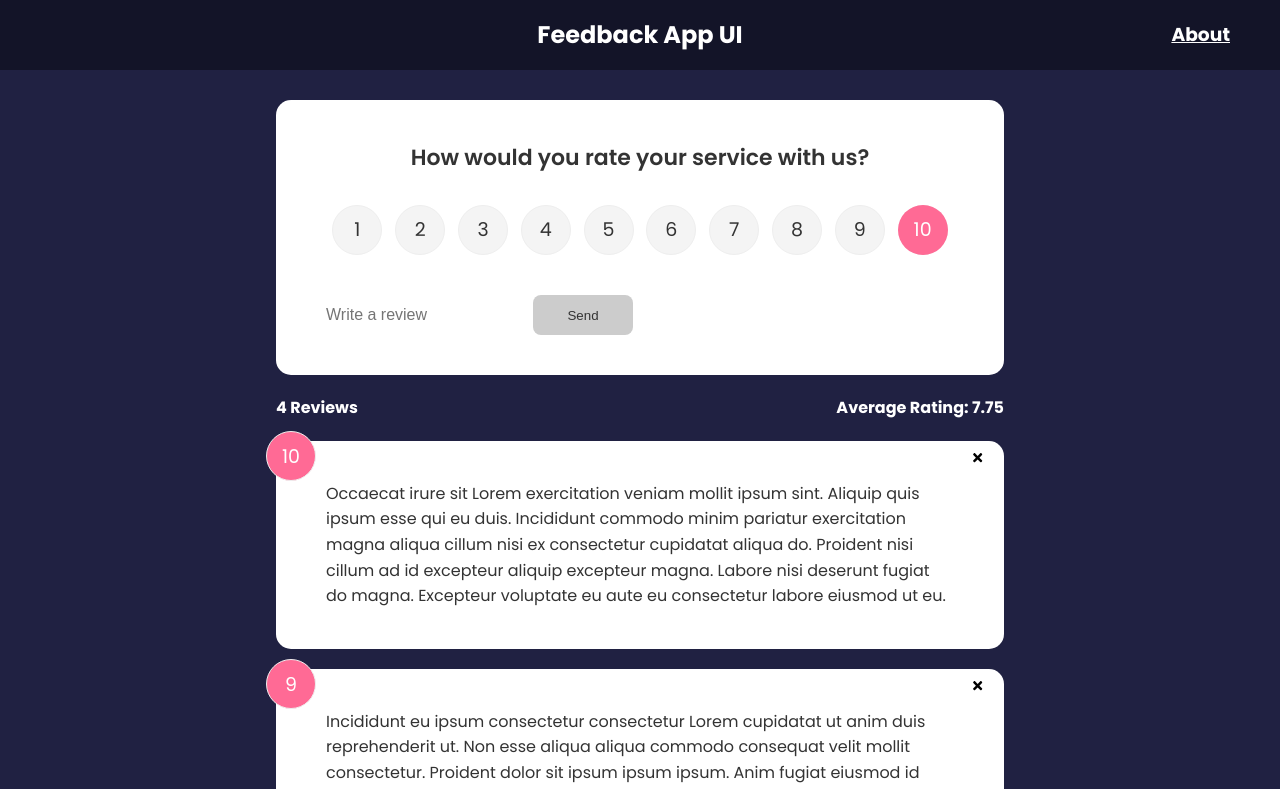
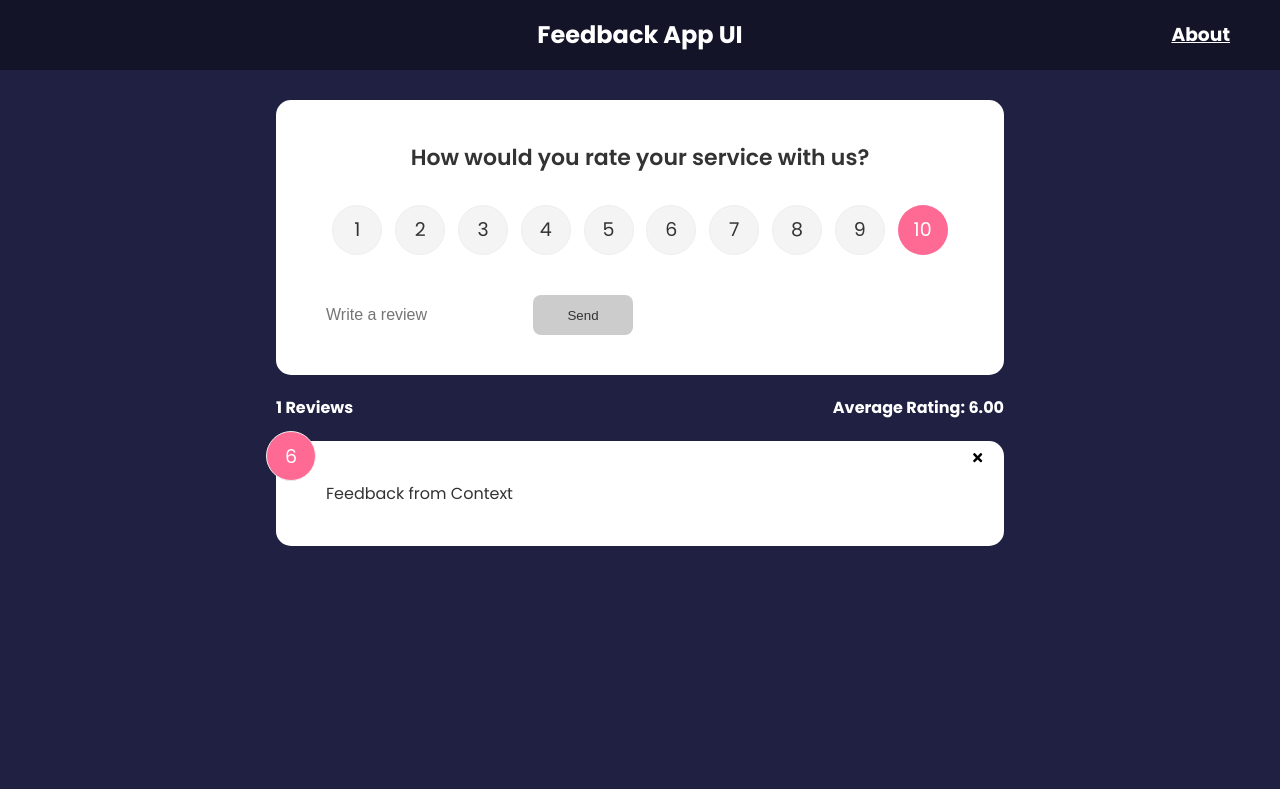
Before and after one commit to aryalg/feedback-react-app, a React (Create React App) app: page / in a window 1280 px wide. Shown: the top 789 px of the page. Built offline with nearby package versions, Linux system fonts and the light colour scheme; the HTML template or start-up script is replaced by a standard one.

Commit message:
refactor code to use react context api

```diff
--- a/src/App.js
+++ b/src/App.js
@@ -1,67 +1,45 @@
-import { useState } from 'react';
 import './App.css';
 import FeedbackForm from './components/FeedbackForm';
 import FeedbackList from './components/FeedbackList';
 import FeedbackStats from './components/FeedbackStats';
 import Header from './components/Header';
-import FeedbackData from './data/FeedbackData';
-import { v4 } from 'uuid';
+
 
 import AboutPage from './components/AboutPage';
 
 import { BrowserRouter as Router, Route } from 'react-router-dom'
 import AboutIconLink from './components/AboutIconLink';
+import { FeedbackProvider } from './context/FeedbackContext';
 
 
-function App() {
-
-  const [feedback, setFeedback] = useState(FeedbackData)
+const App = () => {
 
 
-  const deleteFeedback = (id) => {
-    if (window.confirm('Are you sure you want to delete?')) {
+  return (
 
-      setFeedback(feedback.filter((item) => item.id !== id))
-
-    }
-  }
-
-
-  const addFeedback = (newFeedback) => {
-    newFeedback.id = v4(); // ⇨ '9b1deb4d-3b7d-4bad-9bdd-2b0d7b3dcb6d'
-
-    setFeedback([newFeedback, ...feedback]);
-  }
-
-  return (
+    <FeedbackProvider>
 
       <Router>
 
         <Header />
         <div className='container'>
-
-
           <Route exact path='/'>
             {/* Home Page Components */}
-          <FeedbackForm handleAddFeedback={addFeedback} />
-          <FeedbackStats feedback={feedback} />
-          <FeedbackList feedback={feedback} handleDelete={deleteFeedback} />
+            <FeedbackForm />
+            <FeedbackStats />
+            <FeedbackList />
 
           </Route>
-
 
           <Route path='/about' component={AboutPage} />
 
           <AboutIconLink />
 
-
-
-
-
         </div>
 
       </Router>
 
+    </FeedbackProvider>
 
   );
 }
--- a/src/components/FeedbackForm.jsx
+++ b/src/components/FeedbackForm.jsx
@@ -1,10 +1,13 @@
-import { isDisabled } from '@testing-library/user-event/dist/utils';
-import React, { useState } from 'react'
+import React, { useContext, useState } from 'react'
+import { FeedbackContext } from '../context/FeedbackContext';
 import Button from './Button';
 import Card from './Card'
 import RatingSelect from './RatingSelect';
 
-const FeedbackForm = ({ handleAddFeedback }) => {
+const FeedbackForm = () => {
+
+
+    const { addFeedback } = useContext(FeedbackContext);
 
     const [text, setText] = useState('')
     const [btnDisabled, setBtnDisabled] = useState(true);
@@ -37,7 +40,7 @@
                 rating
             }
 
-            handleAddFeedback(newFeedback);
+            addFeedback(newFeedback);
 
 
             setText('');
--- a/src/components/FeedbackItem.jsx
+++ b/src/components/FeedbackItem.jsx
@@ -1,15 +1,21 @@
-import React from 'react'
+import React, { useContext } from 'react'
 import Card from './Card'
 import PropTypes from 'prop-types'
 import { FaTimes } from 'react-icons/fa';
+import { FeedbackContext } from '../context/FeedbackContext';
 
-const FeedbackItem = ({ item, handleDelete }) => {
+const FeedbackItem = ({ item }) => {
+
+
+  const { deleteFeedback } = useContext(FeedbackContext);
+
   return (
     <Card>
       <div className='num-display' >{item.rating}</div>
-      <button onClick={() => handleDelete(item.id)} className='close'>
+      <button onClick={() => deleteFeedback(item.id)} className='close'>
         <FaTimes />
       </button>
+
       <div className='text-display'>{item.text}</div>
     </Card>
   )
--- a/src/components/FeedbackList.jsx
+++ b/src/components/FeedbackList.jsx
@@ -1,12 +1,18 @@
 
 
 
-import React from 'react'
+import React, { useContext } from 'react'
 import FeedbackItem from './FeedbackItem';
 import PropTypes from 'prop-types'
 import { AnimatePresence, motion } from 'framer-motion';
+import { FeedbackContext } from '../context/FeedbackContext';
 
-const FeedbackList = ({ feedback, handleDelete, }) => {
+const FeedbackList = () => {
+
+
+
+
+  const { feedback } = useContext(FeedbackContext);
 
   if (!feedback || feedback.length === 0) {
     return <p>No Feedback</p>
@@ -28,7 +34,7 @@
 
         >
 
-          < FeedbackItem key={item.id} item={item} handleDelete={handleDelete} />
+          < FeedbackItem key={item.id} item={item} />
         </motion.div>
 
       ))}
--- a/src/components/FeedbackStats.jsx
+++ b/src/components/FeedbackStats.jsx
@@ -1,8 +1,12 @@
 
 
-import React from 'react'
+import React, { useContext } from 'react'
+import { FeedbackContext } from '../context/FeedbackContext';
 
-const FeedbackStats = ({ feedback }) => {
+const FeedbackStats = () => {
+
+
+    const { feedback } = useContext(FeedbackContext)
 
     // Calculate rating avg
     let average = feedback.reduce((acc, cur) => {
--- /dev/null
+++ b/src/context/FeedbackContext.jsx
@@ -0,0 +1,53 @@
+import { createContext, useState } from 'react';
+
+import { v4 } from 'uuid';
+
+const FeedbackContext = createContext();
+
+
+const FeedbackProvider = ({ children }) => {
+
+    const [feedback, setFeedback] = useState([
+        {
+            id: 1,
+            text: 'Feedback from Context',
+            rating: 6
+        }
+
+    ])
+
+    const addFeedback = (newFeedback) => {
+        newFeedback.id = v4(); // ⇨ '9b1deb4d-3b7d-4bad-9bdd-2b0d7b3dcb6d'
+
+        setFeedback([newFeedback, ...feedback]);
+    }
+
+    const deleteFeedback = (id) => {
+        if (window.confirm('Are you sure you want to delete?')) {
+
+            setFeedback(feedback.filter((item) => item.id !== id))
+
+        }
+    }
+
+
+
+    return (
+        <FeedbackContext.Provider
+            value={{
+                feedback,
+                addFeedback,
+                deleteFeedback,
+                name: 'Bikram'
+            }}
+
+        >
+
+            {children}
+
+        </FeedbackContext.Provider>
+
+    )
+}
+
+export { FeedbackProvider, FeedbackContext }
```
Lines whose indentation alone changed are shown as unchanged.
